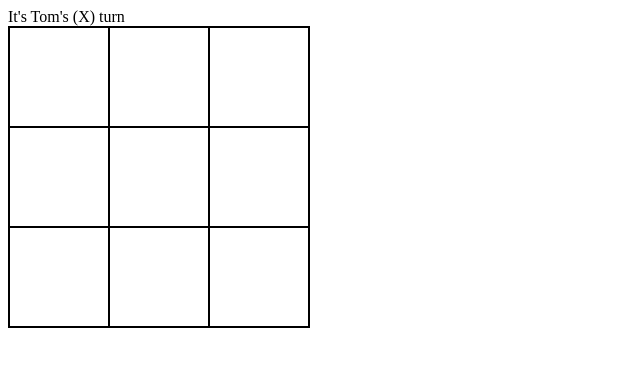
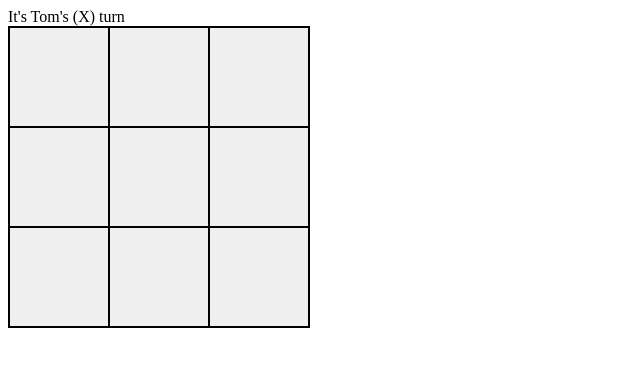
Before and after one commit to ImmaCheetah/tic-tac-toe, a plain HTML site: page index.html in a window 1280 px wide. Shown: the whole page, without its empty margins (0-640 px from the left). Drawn offline with Linux system fonts and the light colour scheme.

Commit message:
Use for each to add each cell with data attribute of index

```diff
--- a/index.html
+++ b/index.html
@@ -15,15 +15,6 @@
         <div class="game-container">
             <div class="turn"></div>
             <div class="board">
-                <div class="grid-cell"></div>
-                <div class="grid-cell"></div>
-                <div class="grid-cell"></div>
-                <div class="grid-cell"></div>
-                <div class="grid-cell"></div>
-                <div class="grid-cell"></div>
-                <div class="grid-cell"></div>
-                <div class="grid-cell"></div>
-                <div class="grid-cell"></div>
             </div>
         </div>
     </div>
--- a/script.js
+++ b/script.js
@@ -142,12 +142,22 @@ const screenControllerModule = (() => {
         const activePlayer = game.getCurrentPlayer();
 
         turnDiv.textContent = `It's ${activePlayer.name}'s (${activePlayer.marker}) turn`;
+
+        // use for each to go through board and create a grid cell with data attribute for each one
+        board.forEach(function (value, index) {
+            const gridCell = document.createElement('button');
+            gridCell.classList.add('grid-cell');
+
+            gridCell.setAttribute('data-index', index);
+
+            boardDiv.appendChild(gridCell);
+        })
     }
 
     updateScreen();
 
     // return {updateScreen};
-    // use for each to go through board and create a grid cell with data attribute for each one
+
 })();
 
 
```
